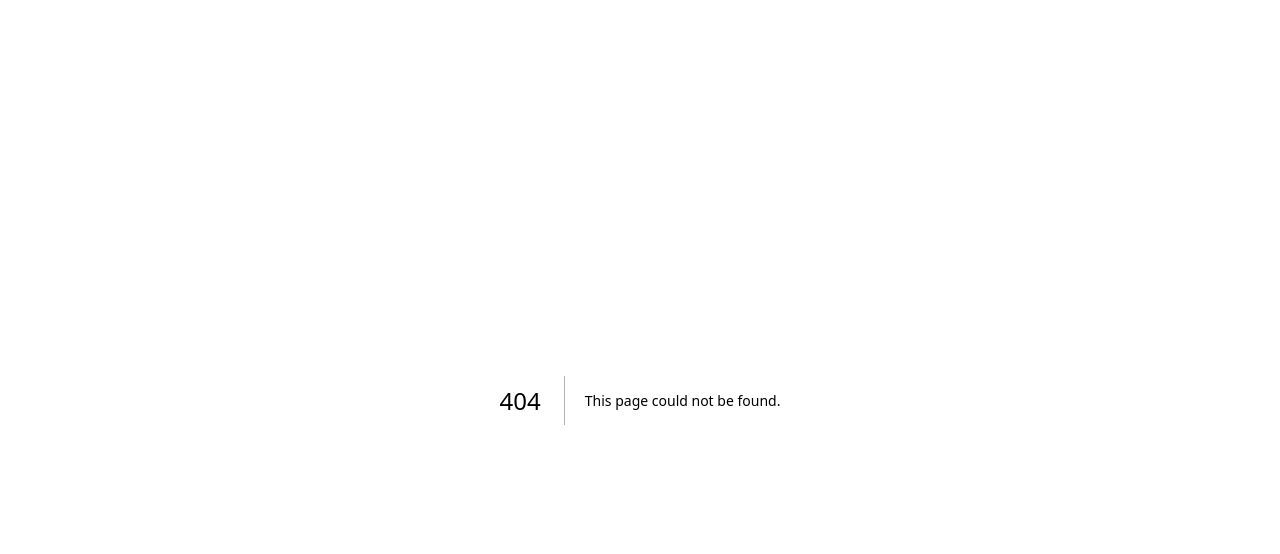
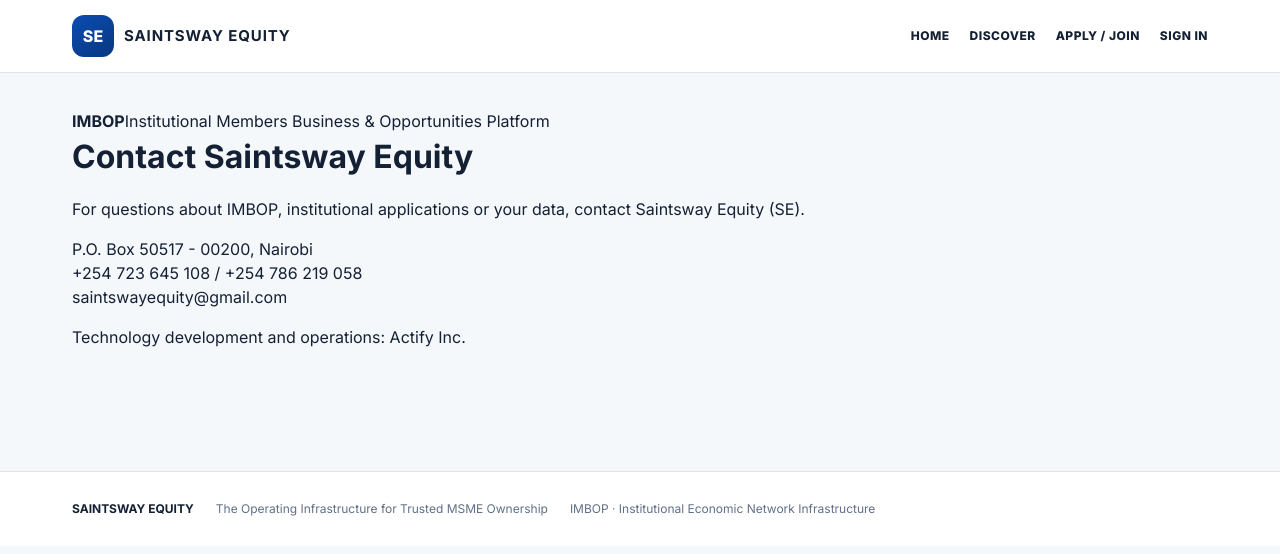
Before and after one commit to Actifyappps/IMBOP, a Next.js app in the folder src/: page /contact in a window 1280 px wide. Before the commit this address had no page. Shown: the top 554 px of the page. Built offline with nearby package versions, Linux system fonts and the light colour scheme.

Commit message:
feat: add contact page to main IMBOP app

```diff
--- /dev/null
+++ b/src/app/contact/page.js
@@ -0,0 +1,33 @@
+import Nav from "../components/Nav";
+import Footer from "../components/Footer";
+
+export const metadata = { title: "Contact | IMBOP" };
+
+export default function Contact() {
+  return (
+    <>
+      <Nav />
+      <main className="wrap">
+        <div className="platform-label">
+          <b>IMBOP</b>
+          <span>Institutional Members Business &amp; Opportunities Platform</span>
+        </div>
+        <div className="card">
+          <h1 style={{ margin: "0 0 8px" }}>Contact Saintsway Equity</h1>
+          <p className="muted">
+            For questions about IMBOP, institutional applications or your data, contact Saintsway Equity (SE).
+          </p>
+          <p>
+            P.O. Box 50517 - 00200, Nairobi<br />
+            +254 723 645 108 / +254 786 219 058<br />
+            <a href="mailto:saintswayequity@gmail.com">saintswayequity@gmail.com</a>
+          </p>
+          <p>
+            Technology development and operations: Actify Inc.
+          </p>
+        </div>
+      </main>
+      <Footer />
+    </>
+  );
+}
```
